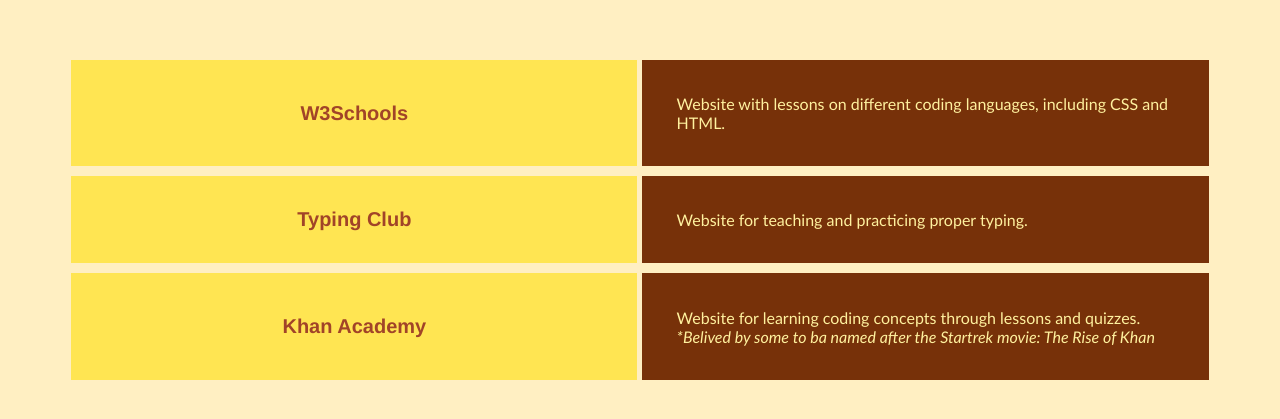
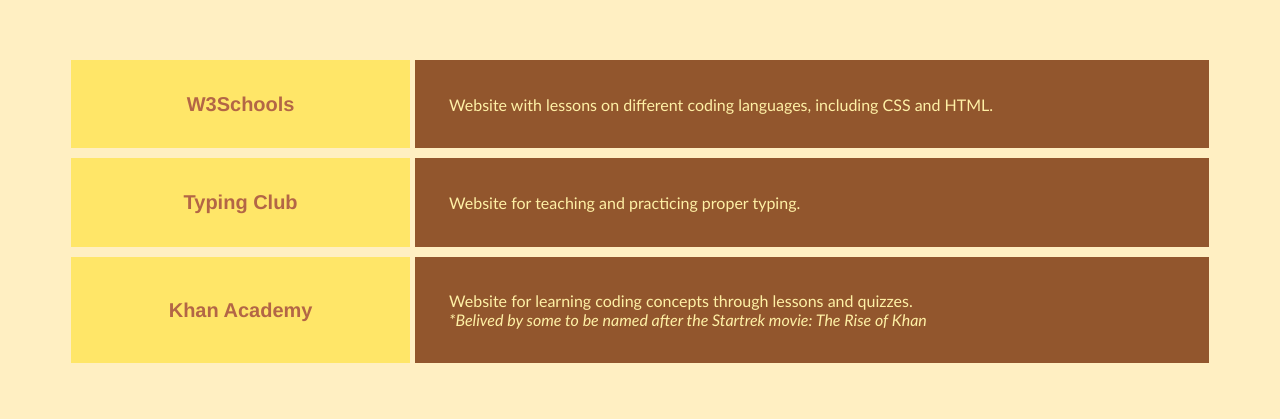
Before and after one commit to ics-ASH/portfolio-websites-SophiaSomogyi, a plain HTML site: page Bookmarks.html in a window 1280 px wide. Shown: the part 169-588 px from the top of the page. Drawn offline with Linux system fonts and the light colour scheme.

Commit message:
table settings

```diff
--- a/Bookmarks.html
+++ b/Bookmarks.html
@@ -82,29 +82,29 @@
     /*TABLE*/
     table,td,th{
       border-bottom:10px solid rgb(255, 239, 194);
-      text-align:left;
 
     }
     table{
       width:90%;
       border-collapse:collapse;
       margin:5%;
-      height:20%;
 
 
     }
+    tr{
+      opacity:80%;
+    }
     th{
-      padding:1%;
+      padding:2%;
       background-color:rgb(255, 229, 82);
-      width:50%;
+      width:30%;
       font-family:'Helvetica';
-
-
-
     }
     th:hover{
-      background-color:rgb(252, 255, 96);
-      font-size:130%;
+      background-color:rgb(255, 209, 56);
+      font-size:115%;
+      padding:1%;
+
    }
     td{
       background-color: rgb(119, 49, 9);
@@ -115,6 +115,10 @@
 
 
     }
+    tr:hover{
+      opacity: 100%;
+    }
+
     a.six{
       color:rgb(161, 68, 40);
       text-align:center;
@@ -147,7 +151,7 @@
   </tr>
   <tr>
     <th><a class = 'six' href = 'https://www.khanacademy.org/' target = '_blank'>Khan Academy</a></th>
-    <td>Website for learning coding concepts through lessons and quizzes. <br><i>*Belived by some to ba named after the Startrek movie: The Rise of Khan</i></td></td>
+    <td> Website for learning coding concepts through lessons and quizzes. <br><i>*Belived by some to be named after the Startrek movie: The Rise of Khan</i></td></td>
   </tr>
 
 </table>
```
